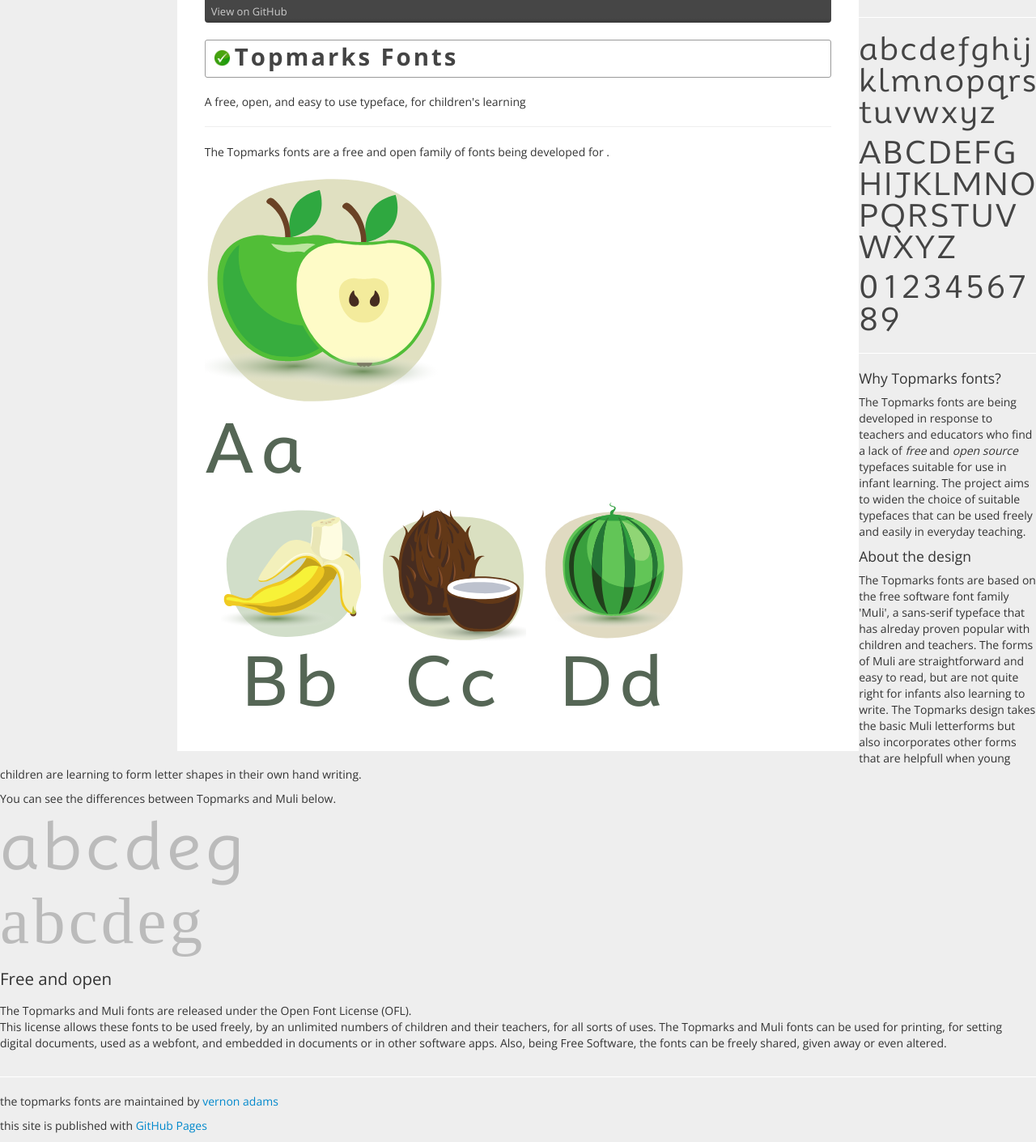
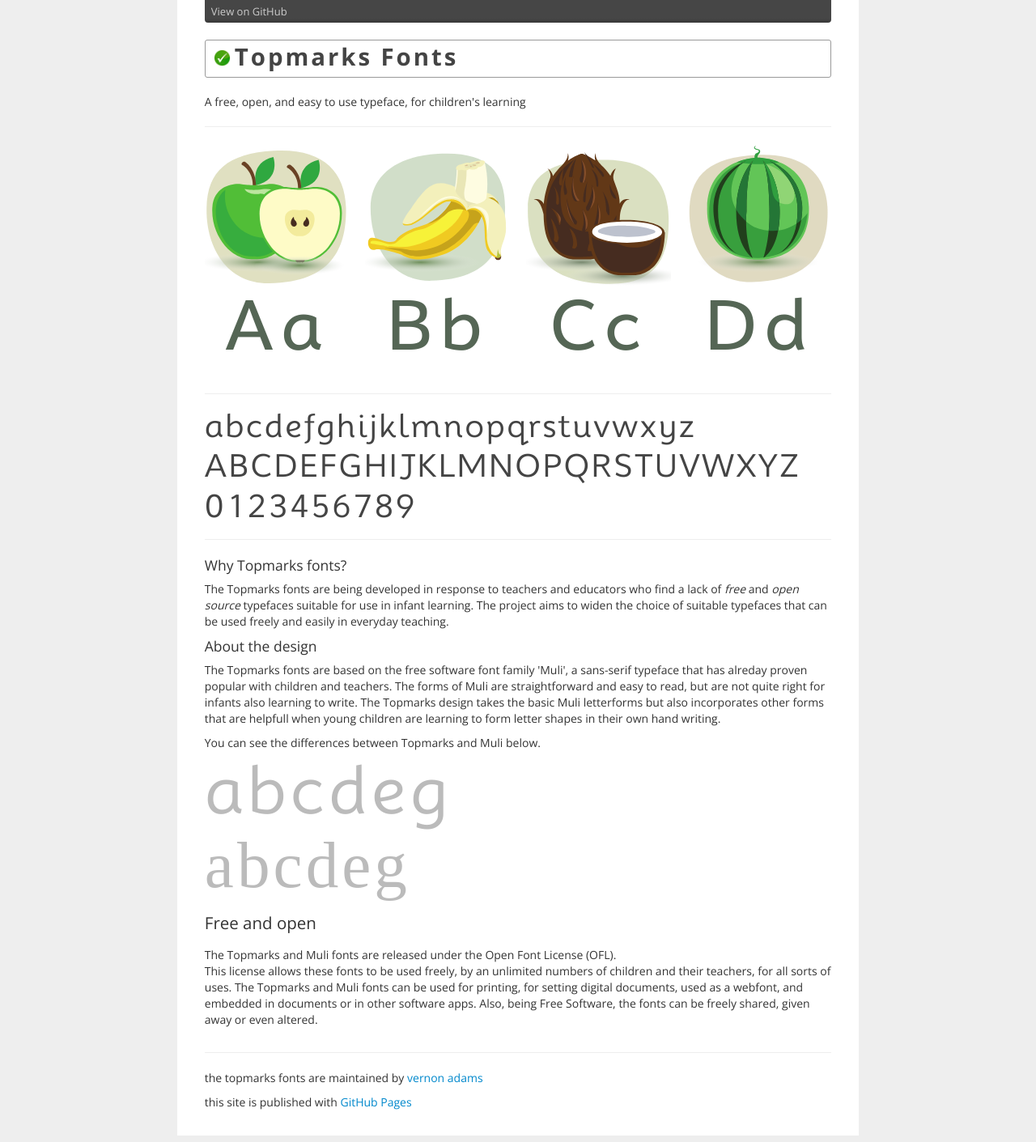
Before and after one commit to vernnobile/topmarks, a Jekyll site: the page built from index.html, in a window 1280 px wide. Shown: the whole page at 81% size. Built offline with Jekyll 4.4.1, drawn with Linux system fonts in a browser that asks for light colours; some web fonts are replaced.

Commit message:
Update content.html

```diff
--- a/_includes/content.html
+++ b/_includes/content.html
@@ -1,7 +1,6 @@
 <!-- GRAPHIC CONTENT -->
         <hr>
         <div class="row-fluid">
-        <p>The Topmarks fonts are a free and open family of fonts being developed for .</p
         <div class="span3 nailCenter"> <img alt="one" src="images/apple.svg" width="300px">
           <p style="color:#556655;font-family:'topmarksregular';font-size:5.8em;line-height:1.2em;letter-spacing:0.1em;">Aa</p>
         </div>
```
